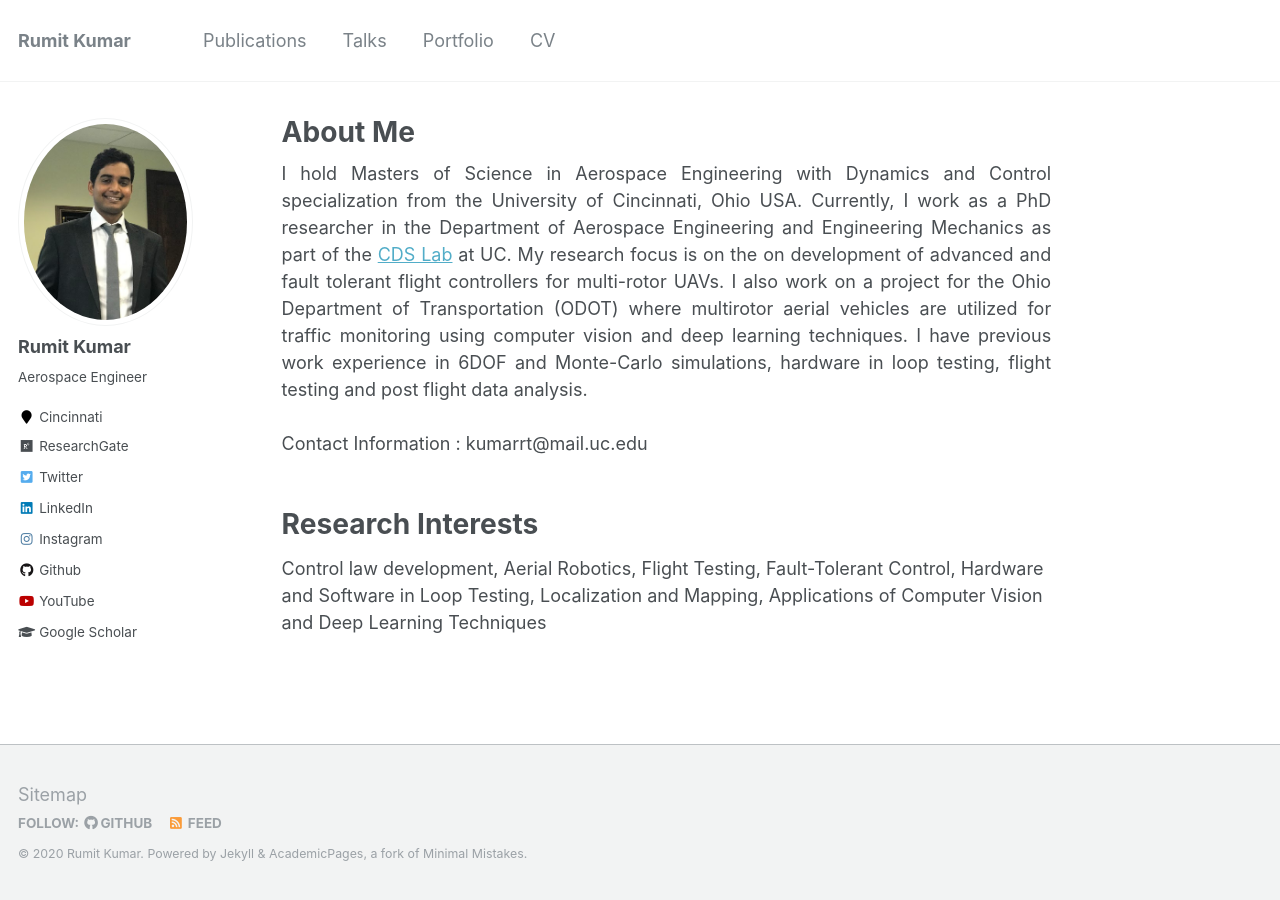
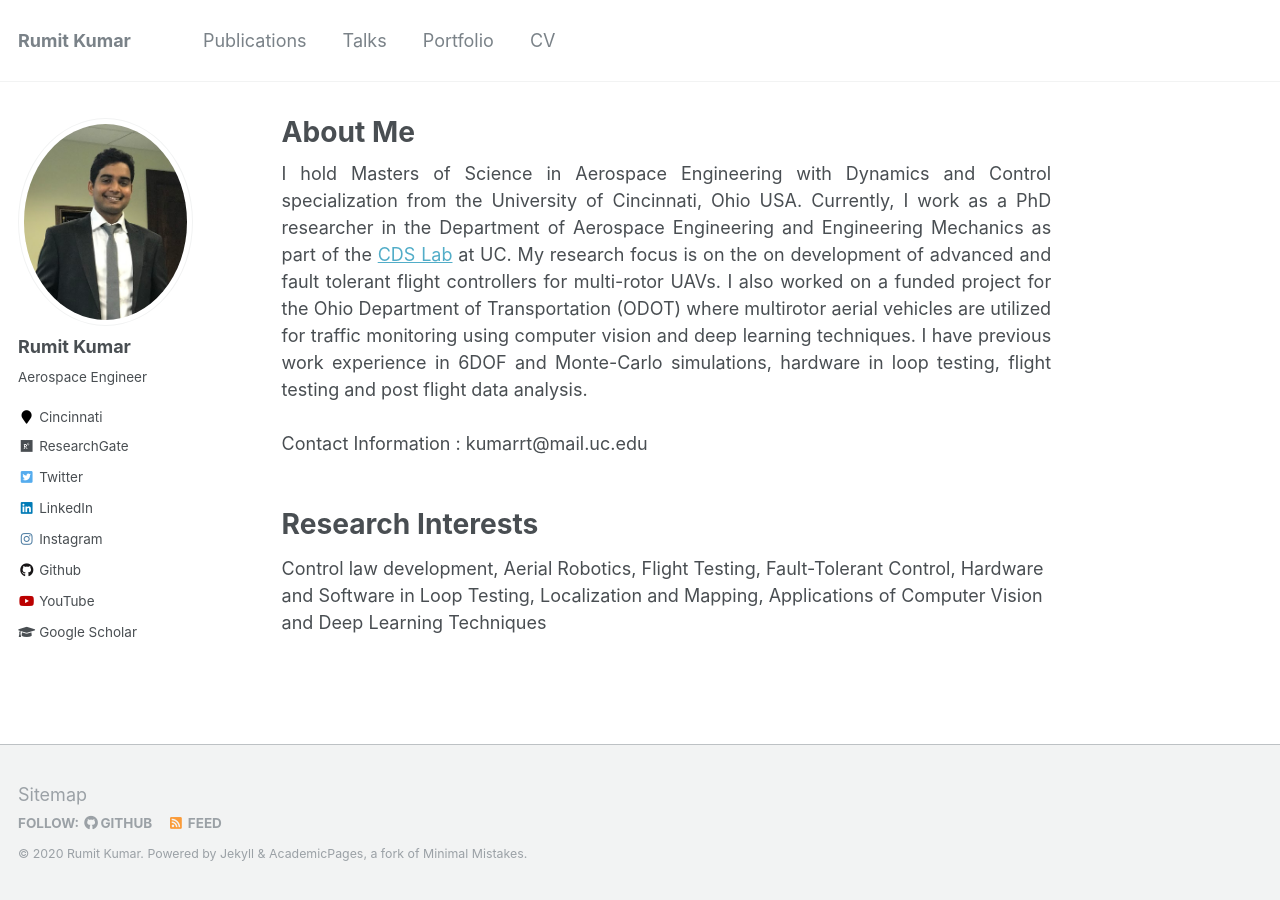
Before and after one commit to kumarrt/kumarrt.github.io, a Jekyll site: the page built from _pages/about.md, in a window 1280 px wide. Built offline with Jekyll 4.4.1, drawn with Linux system fonts in a browser that asks for light colours.

Commit message:
Update about.md

```diff
--- a/_pages/about.md
+++ b/_pages/about.md
@@ -7,7 +7,7 @@ redirect_from:
   - /about/
   - /about.html
 ---
-<div style="text-align: justify"> I hold Masters of Science in Aerospace Engineering with Dynamics and Control specialization from the University of Cincinnati, Ohio USA. Currently, I work as a PhD researcher in the Department of Aerospace Engineering and Engineering Mechanics as part of the <a href="https://ceas.uc.edu/research/centers-labs/cooperative-distributed-systems-lab.html">CDS Lab</a> at UC. My research focus is on the on development of advanced and fault tolerant flight controllers for multi-rotor UAVs. I also work on a project for the Ohio Department of Transportation (ODOT) where multirotor aerial vehicles are utilized for traffic monitoring using computer vision and deep learning techniques. I have previous work experience in 6DOF and Monte-Carlo simulations, hardware in loop testing, flight testing and post flight data analysis. </div>
+<div style="text-align: justify"> I hold Masters of Science in Aerospace Engineering with Dynamics and Control specialization from the University of Cincinnati, Ohio USA. Currently, I work as a PhD researcher in the Department of Aerospace Engineering and Engineering Mechanics as part of the <a href="https://ceas.uc.edu/research/centers-labs/cooperative-distributed-systems-lab.html">CDS Lab</a> at UC. My research focus is on the on development of advanced and fault tolerant flight controllers for multi-rotor UAVs. I also worked on a funded project for the Ohio Department of Transportation (ODOT) where multirotor aerial vehicles are utilized for traffic monitoring using computer vision and deep learning techniques. I have previous work experience in 6DOF and Monte-Carlo simulations, hardware in loop testing, flight testing and post flight data analysis. </div>
 
 
 
```
